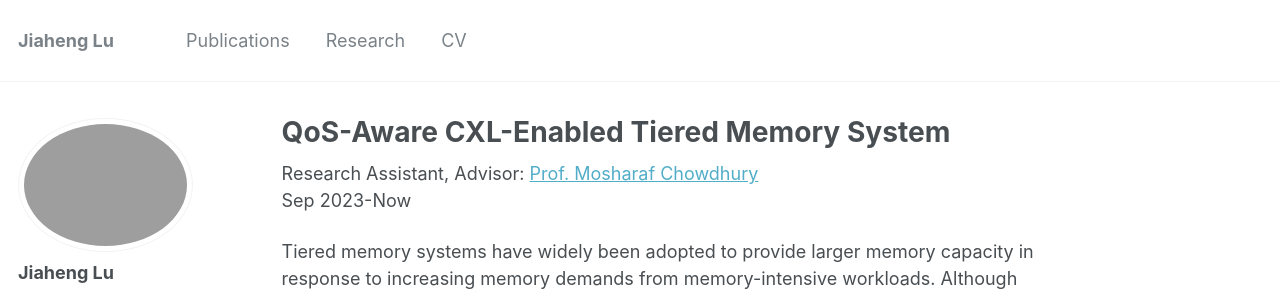
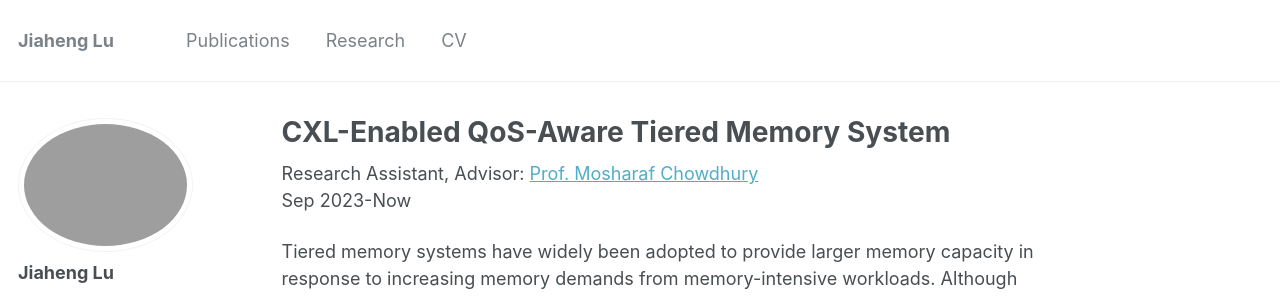
Before and after one commit to JhengLu/JhengLu.github.io, a Jekyll site: the page built from _research/2024-10-01-cxl.md, in a window 1280 px wide and 900 px high. Shown: the top 296 px of the window. Built offline with Jekyll 4.4.1, drawn with Linux system fonts in a browser that asks for light colours.

```diff
--- a/_research/2024-10-01-cxl.md
+++ b/_research/2024-10-01-cxl.md
@@ -1,5 +1,5 @@
 ---
-title: "QoS-Aware CXL-Enabled Tiered Memory System"
+title: "CXL-Enabled QoS-Aware Tiered Memory System"
 collection: research
 permalink: /research/cxl
 date_1: 2024-10-01
```
Also changed, not shown: _pages/about.md (+1 -1 lines), 1 other file.
